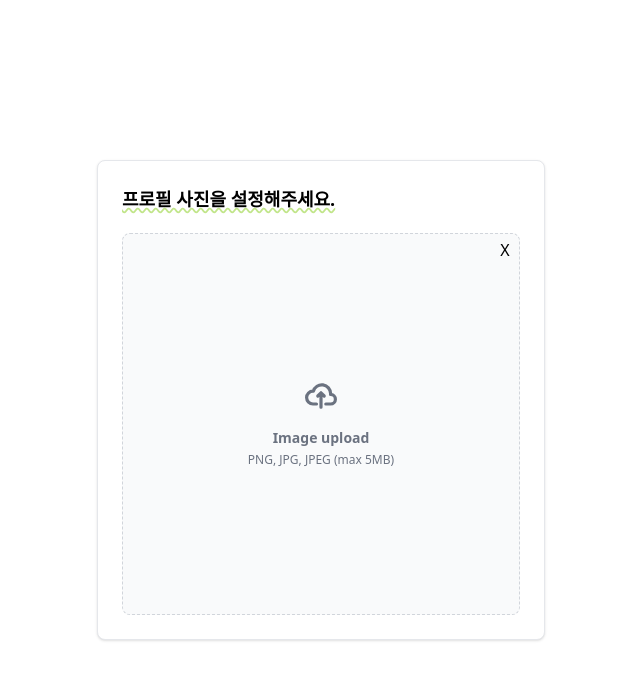
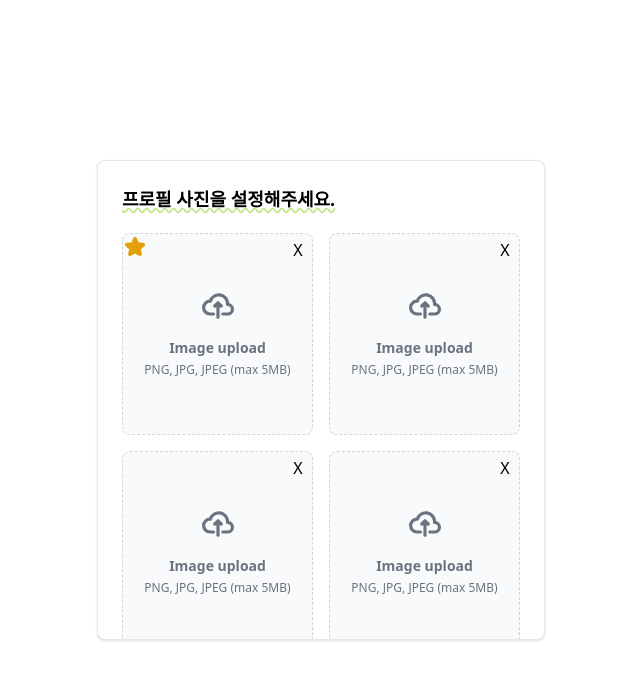
Before and after one commit to 42Seoul-Tea42/frontend, a Next.js app: page /auth/upload/profile in a window 1280 px wide. Shown: the top 680 px of the page, without its empty margins (319-959 px from the left). Built offline with nearby package versions, Linux system fonts and the light colour scheme; no server answers.

Commit message:
feat 회원가입할 때 이미지 최대 4장까지 설정하는 것으로 변경
- view컴포넌트에서 서버로 보내는 동작의 json 프로퍼티 설정하는 부분을 리덕스 chunk에서 하는것으로 변경

```diff
--- a/app/(pages)/setting/components/ImageUploadGrid.tsx
+++ b/app/(pages)/setting/components/ImageUploadGrid.tsx
@@ -2,8 +2,6 @@ import { useDispatch, useSelector } from 'react-redux';
 import { RootState } from '../../../redux/store';
 import { addAccountPhotos, removeAccountPhotos } from '../../../redux/slices/accountSlice';
 import ImageUploadForm from '../../forms/ImageUploadForm';
-import Draggable from 'react-draggable';
-import { SubmitButton } from '../../../UI';
 import { useState } from 'react';
 import { StarFullSVG } from '../../../svg';
 
--- a/app/auth/upload/profile/page.tsx
+++ b/app/auth/upload/profile/page.tsx
@@ -11,35 +11,22 @@ import { useDispatch, useSelector } from 'react-redux';
 import { RootState } from '../../../redux/store';
 import { patchUserProfile } from '../../../redux/slices/loginSlice';
 import { useEffect } from 'react';
-import { addAccountPhotos } from '../../../redux/slices/accountSlice';
+import ImageUploadGrid from '../../../(pages)/setting/components/ImageUploadGrid';
 
 const Profile = () => {
   const router = useRouter();
   const dispatch = useDispatch();
   const profileImage = useSelector((state: RootState) => state.accountSlice.user.photo.photos);
   const profileCreation = useSelector((state: RootState) => state.loginSlice.steps.profileCreation);
-  const user = useSelector((state: RootState) => state.accountSlice.user);
 
-  const submitProfile = (event: React.FormEvent<HTMLFormElement>) => {
-    /** form이 내부 상태를 가지고 있기 때문에 신뢰할 수 있는 단일 동작을 위해 폼 이벤트 방지 */
-    event.preventDefault();
-
+  const submitProfile = () => {
     // 프로필 사진이 없을 경우 경고창
-    if (!profileImage) {
-      alert('반드시 프로필 사진을 등록해주세요.');
+    if (!profileImage[0]) {
+      alert('프로필 사진을 한 장 이상 등록해주세요.');
       return;
     }
 
-    //서버로 보내는 동작 수행
-    dispatch<any>(
-      patchUserProfile({
-        pictures: [...user.photo.photos], // backend: 배열형태로 보내주세요.
-        gender: parseInt(user.ageGender.gender), // backend: 숫자형태로 보내주세요.
-        taste: parseInt(user.profile.sexualPreference), // backend: 숫자형태로 보내주세요.
-        bio: user.profile.introduction,
-        tags: user.profile.interests
-      })
-    );
+    dispatch<any>(patchUserProfile());
   };
 
   useEffect(() => {
@@ -51,18 +38,16 @@ const Profile = () => {
   return (
     <div className="w-full h-screen flex justify-center items-center">
       <form
-        onSubmit={submitProfile}
+        onSubmit={event => {
+          event.preventDefault();
+          submitProfile();
+        }}
         className="max-w-md h-3/5 overflow-hidden hover:overflow-y-auto p-6 bg-white border border-gray-200 rounded-lg shadow dark:bg-gray-800 dark:border-gray-700"
       >
         <h5 className="text-lg font-semibold mb-5 underline decoration-wavy decoration-lime-500/50">
           프로필 사진을 설정해주세요.
         </h5>
-        <ImageUploadForm
-          src={profileImage[0]}
-          // onClick={() => dispatch(addAccountPhotos(image[0]))}
-          width={380}
-          height={380}
-        />
+        <ImageUploadGrid />
         <h5 className="text-lg font-semibold mb-5 mt-10 underline decoration-wavy decoration-blue-500/50">
           원활한 매칭을 위해서 정보를 입력해주세요.
         </h5>
--- a/app/redux/slices/accountSlice.ts
+++ b/app/redux/slices/accountSlice.ts
@@ -1,7 +1,6 @@
 import { PayloadAction, createAsyncThunk, createSlice } from '@reduxjs/toolkit';
 import { UserAccountSet } from '../interface';
 import axiosInstance from '../../api/axios';
-import { AxiosResponse } from 'axios';
 import { getGoogleLogin, getKaKaoLogin, postLogin } from './loginSlice';
 import { Fancy } from '../interface/enum';
 
--- a/app/redux/slices/loginSlice.ts
+++ b/app/redux/slices/loginSlice.ts
@@ -72,8 +72,16 @@ export const getVerifyEmail = createAsyncThunk('loginSlice/getVerifyEmail', asyn
 });
 
 // 유저 프로필 정보 서버로 전송
-export const patchUserProfile = createAsyncThunk('accountSlice/patchUserProfile', async (userProfileObject: any) => {
-  const response = await axiosInstance.patch('/user/profile', userProfileObject);
+export const patchUserProfile = createAsyncThunk('accountSlice/patchUserProfile', async (_, { getState }) => {
+  const state = getState() as { accountSlice: AccountState };
+  const user = state.accountSlice.user;
+  const response = await axiosInstance.patch('/user/profile', {
+    pictures: user.photo.photos, // backend: 배열형태로 보내주세요.
+    gender: parseInt(user.ageGender.gender), // backend: 숫자형태로 보내주세요.
+    taste: parseInt(user.profile.sexualPreference), // backend: 숫자형태로 보내주세요.
+    bio: user.profile.introduction,
+    tags: user.profile.interests
+  });
   return response.status;
 });
 
```
